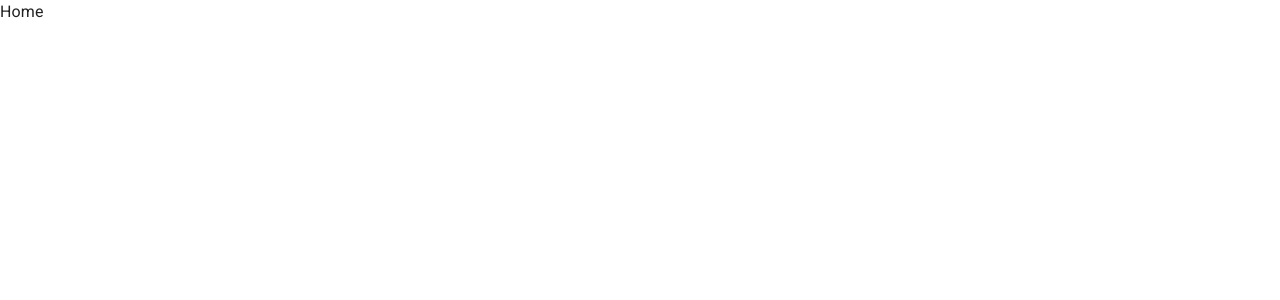
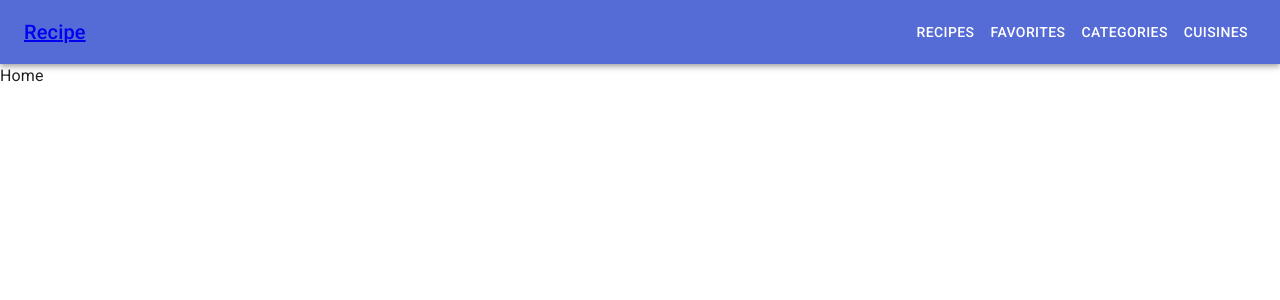
Before and after one commit to REVERTUX/Recipe-App, a React (Vite) app: page / in a window 1280 px wide. Shown: the top 300 px of the page. Built offline with nearby package versions, Linux system fonts and the light colour scheme.

Commit message:
Add navigation layout

```diff
--- a/src/Layout.tsx
+++ b/src/Layout.tsx
@@ -1,8 +1,43 @@
-import { Outlet } from 'react-router-dom';
+import { Outlet, Link } from 'react-router-dom';
+
+import Box from '@mui/material/Box';
+import AppBar from '@mui/material/AppBar';
+import Toolbar from '@mui/material/Toolbar';
+import Typography from '@mui/material/Typography';
+
+import CustomNavLink, { CustomNavLinkProps } from './components/CustomNavLink';
+
+const navItems: CustomNavLinkProps[] = [
+  { to: '/recipes', name: 'Recipes' },
+  { to: '/favorites', name: 'Favorites' },
+  { to: '/categories', name: 'Categories' },
+  { to: '/cuisines', name: 'Cuisines' },
+];
 
 function Layout() {
   return (
     <div>
+      <Box sx={{ flexGrow: 1 }}>
+        <AppBar position="static">
+          <Toolbar sx={{ display: 'flex', justifyContent: 'space-between' }}>
+            <Link to="/">
+              <Typography
+                variant="h6"
+                noWrap
+                component="div"
+                sx={{ flexGrow: 1, display: { xs: 'none', sm: 'block' } }}
+              >
+                Recipe
+              </Typography>
+            </Link>
+            <nav>
+              {navItems.map(({ name, to }) => (
+                <CustomNavLink key={name} to={to} name={name} />
+              ))}
+            </nav>
+          </Toolbar>
+        </AppBar>
+      </Box>
       <Outlet />
     </div>
   );
--- /dev/null
+++ b/src/components/CustomNavLink.tsx
@@ -0,0 +1,17 @@
+import Button from '@mui/material/Button';
+import { NavLink } from 'react-router-dom';
+
+export interface CustomNavLinkProps {
+  to: string;
+  name: string;
+}
+
+function CustomNavLink({ name, to }: CustomNavLinkProps) {
+  return (
+    <Button variant="text" color="inherit" component={NavLink} to={to}>
+      {name}
+    </Button>
+  );
+}
+
+export default CustomNavLink;
```
